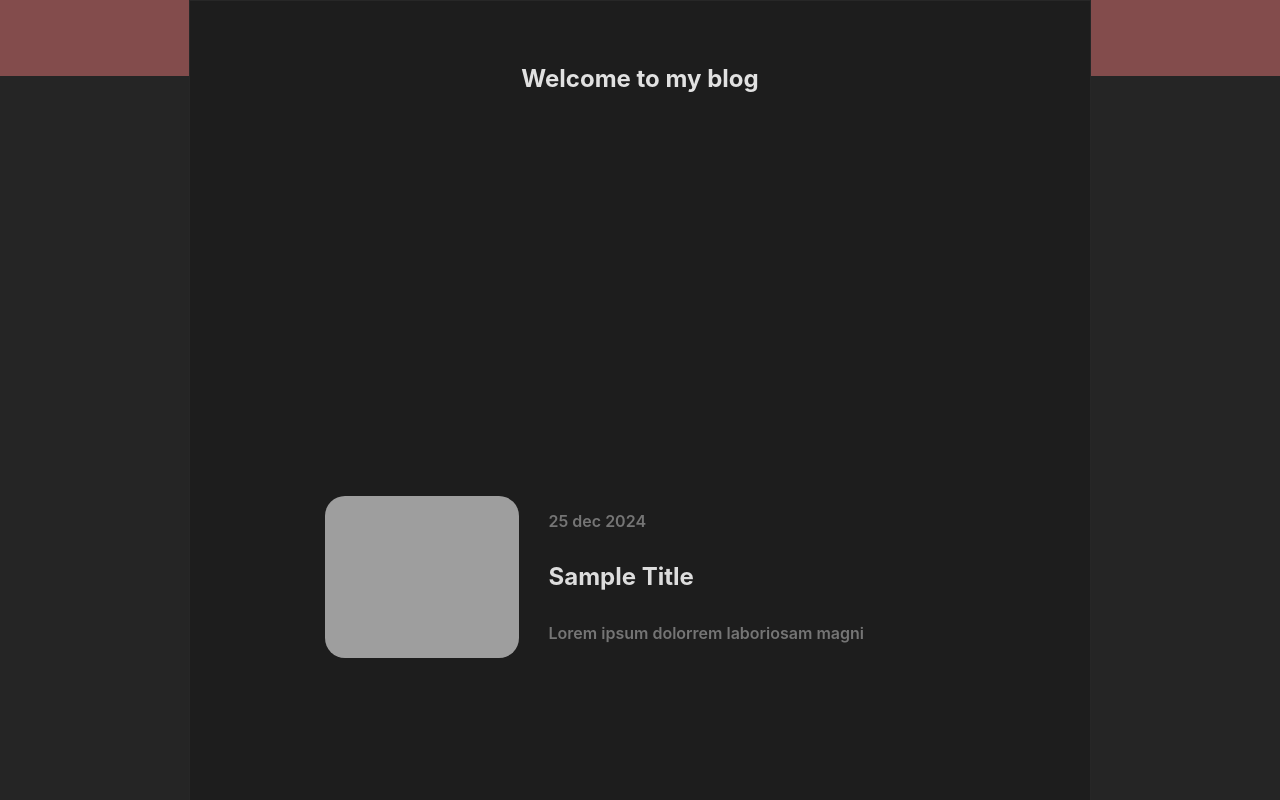
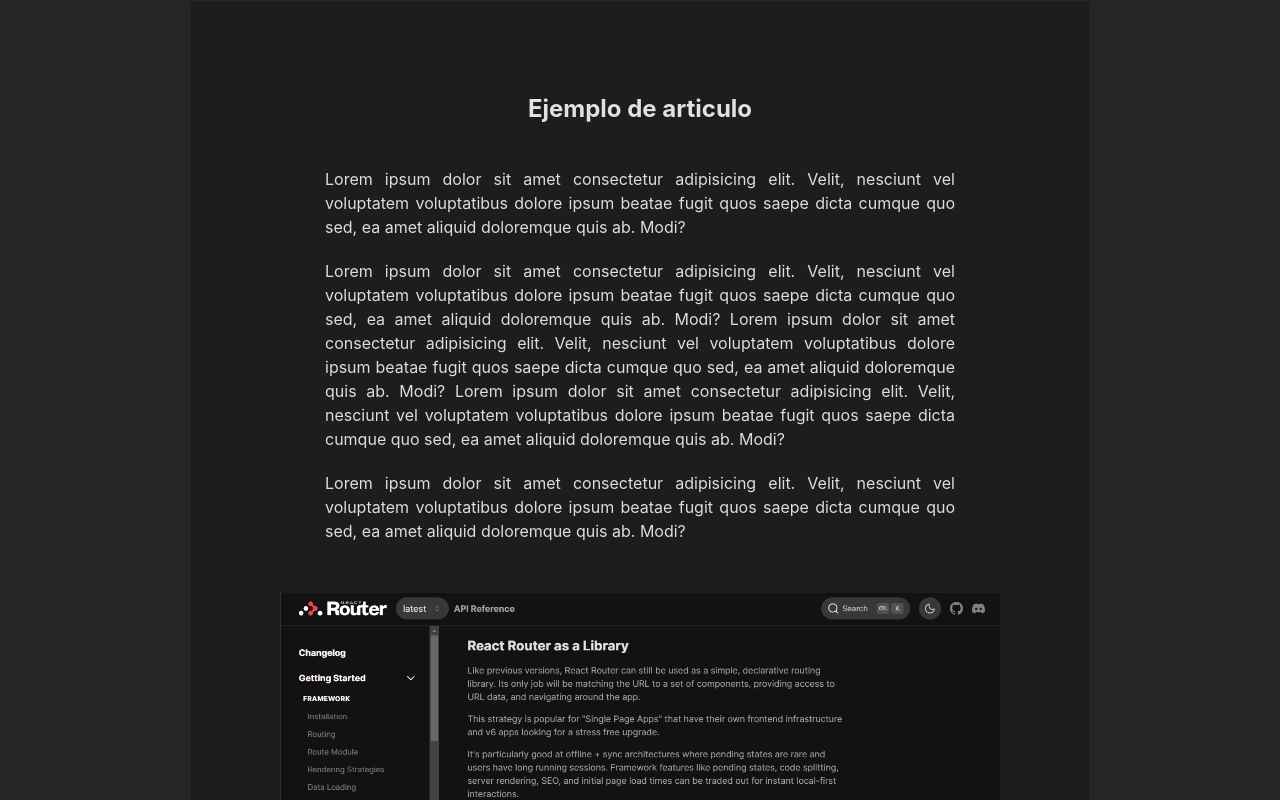
Before and after one commit to sb4ss/personal-blog, a React (Vite) app: page /one in a window 1280 px wide. Shown: the top 800 px of the page. Built offline with nearby package versions, Linux system fonts and the light colour scheme; grey boxes are pictures that could not be loaded.

Commit message:
estilos generales

```diff
--- a/src/App.tsx
+++ b/src/App.tsx
@@ -1,13 +1,8 @@
-import "./App.css";
-import Content from "./components/Content/Content";
+import { RouterProvider } from "react-router-dom";
+import router from "../src/routes";
 
 function App() {
-  return (
-    <section className="container">
-      <h2>Welcome to my blog</h2>
-      <Content />
-    </section>
-  );
+  return <RouterProvider router={router} />;
 }
 
 export default App;
--- /dev/null
+++ b/src/components/general.css
@@ -0,0 +1,21 @@
+.article {
+  width: 100%;
+  height: 100%;
+  min-height: 100vh;
+  display: flex;
+  justify-content: start;
+  padding-top: 30px;
+  flex-direction: column;
+  align-items: center;
+  gap: 20px;
+}
+p {
+  text-align: justify;
+  width: 70%;
+}
+
+img {
+  margin: 30px;
+  height: 100%;
+  width: 80%;
+}
--- a/src/routes.tsx
+++ b/src/routes.tsx
@@ -1,9 +1,9 @@
 import { createBrowserRouter } from "react-router-dom";
-import App from "./App";
-import One from "./views/articles/one";
+import Home from "./views/Home";
+import One from "./views/articles/One";
 
 const router = createBrowserRouter([
-  { path: "/", element: <App /> },
+  { path: "/", element: <Home /> },
   { path: "/one", element: <One /> },
 ]);
 
--- /dev/null
+++ b/src/views/Home.tsx
@@ -0,0 +1,13 @@
+import "../App.css";
+import Content from "../components/Content/Content";
+
+function Home() {
+  return (
+    <section className="container">
+      <h2>Welcome to my blog</h2>
+      <Content />
+    </section>
+  );
+}
+
+export default Home;
--- a/src/views/articles/One.tsx
+++ b/src/views/articles/One.tsx
@@ -1,5 +1,37 @@
+import "../../App.css";
+import "../../components/general.css";
+
 function One() {
-  return <h2>One</h2>;
+  return (
+    <section className="container">
+      <div className="article">
+        <h2>Ejemplo de articulo</h2>
+        <p>
+          Lorem ipsum dolor sit amet consectetur adipisicing elit. Velit,
+          nesciunt vel voluptatem voluptatibus dolore ipsum beatae fugit quos
+          saepe dicta cumque quo sed, ea amet aliquid doloremque quis ab. Modi?
+        </p>
+
+        <p>
+          Lorem ipsum dolor sit amet consectetur adipisicing elit. Velit,
+          nesciunt vel voluptatem voluptatibus dolore ipsum beatae fugit quos
+          saepe dicta cumque quo sed, ea amet aliquid doloremque quis ab. Modi?
+          Lorem ipsum dolor sit amet consectetur adipisicing elit. Velit,
+          nesciunt vel voluptatem voluptatibus dolore ipsum beatae fugit quos
+          saepe dicta cumque quo sed, ea amet aliquid doloremque quis ab. Modi?
+          Lorem ipsum dolor sit amet consectetur adipisicing elit. Velit,
+          nesciunt vel voluptatem voluptatibus dolore ipsum beatae fugit quos
+          saepe dicta cumque quo sed, ea amet aliquid doloremque quis ab. Modi?
+        </p>
+        <p>
+          Lorem ipsum dolor sit amet consectetur adipisicing elit. Velit,
+          nesciunt vel voluptatem voluptatibus dolore ipsum beatae fugit quos
+          saepe dicta cumque quo sed, ea amet aliquid doloremque quis ab. Modi?
+        </p>
+        <img src="img1.png" alt="" />
+      </div>
+    </section>
+  );
 }
 
 export default One;
```
Also changed, not shown: public/img1.png (added).
